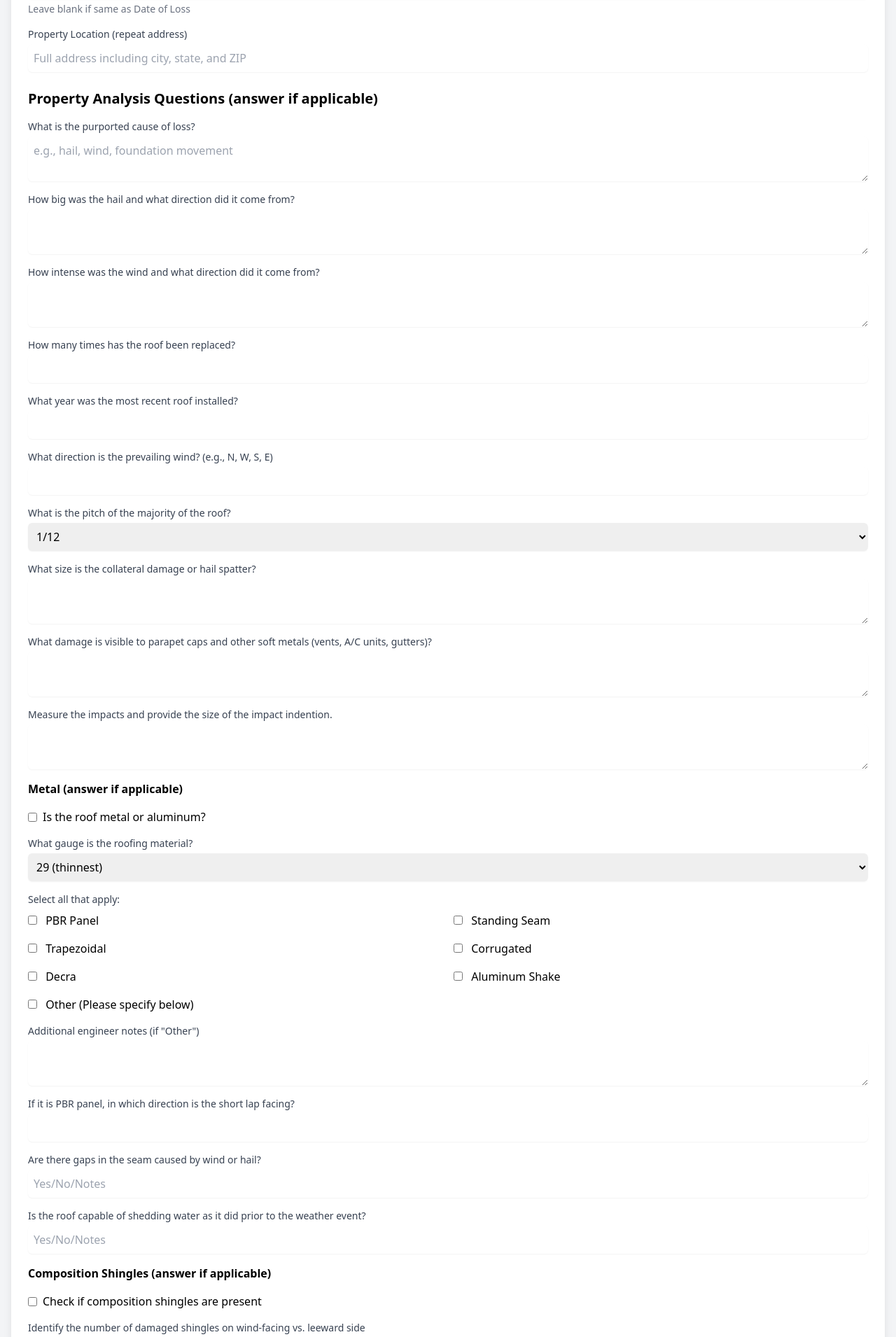
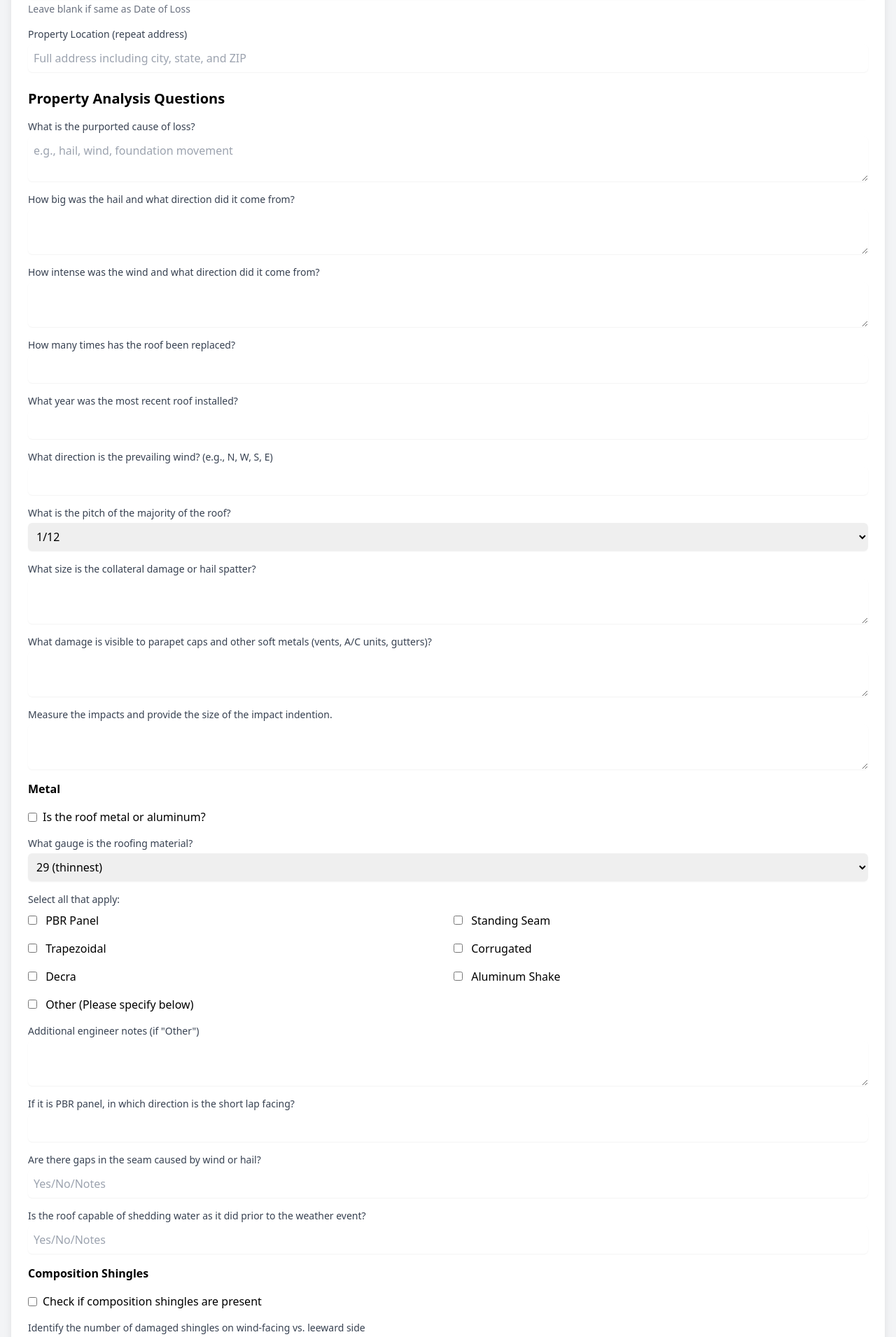
Before and after one commit to BlakeMyers22/PAUSA_Assistant, a website: page index.html in a window 1280 px wide. Shown: the part 1917-3827 px from the top of the page at 70% size. Drawn offline with nearby package versions, Linux system fonts and the light colour scheme.

Commit message:
Update index.html

```diff
--- a/index.html
+++ b/index.html
@@ -51,6 +51,7 @@
 </head>
 <body class="bg-gray-100 min-h-screen">
     <div class="container mx-auto px-4 py-8">
+        <!-- Title changed to "NSF Intake Process" -->
         <h1 class="text-3xl font-bold text-center mb-8">NSF INTAKE PROCESS</h1>
 
         <!-- Main Form -->
@@ -108,15 +109,17 @@
                     </div>
                 </div>
 
-                <!-- PROJECT BASIC INFORMATION -->
+                <!-- PROJECT BASIC INFORMATION (Substitute for "Basic Information") -->
                 <div class="space-y-4">
                     <h2 class="text-xl font-semibold">Project Basic Information</h2>
 
+                    <!-- Replacing "Investigation Date" with "Inspection Date," keeping the same ID -->
                     <div>
                         <label class="block text-sm font-medium text-gray-700 font-bold">Inspection Date</label>
                         <input type="date" id="investigationDate" class="mt-1 block w-full rounded-md border-gray-300 shadow-sm p-2" required>
                     </div>
 
+                    <!-- Replacing "Client Name" field with "Project Name," but we keep the same ID for code consistency -->
                     <div>
                         <label class="block text-sm font-medium text-gray-700 font-bold">Project Name (again)</label>
                         <input type="text" id="clientName" class="mt-1 block w-full rounded-md border-gray-300 shadow-sm p-2" required placeholder="e.g., 'Smith Commercial Bldg'">
@@ -151,10 +154,11 @@
                     </div>
                 </div>
 
-                <!-- CLAIM DATA -->
+                <!-- CLAIM DATA (Substitute for "Claim Information") -->
                 <div class="space-y-4">
                     <h2 class="text-xl font-semibold">Claim Data</h2>
 
+                    <!-- Claim Type with only 'Wind, Hail, Foundation' -->
                     <div>
                         <label class="block text-sm font-medium text-gray-700">Claim Type</label>
                         <select id="claimType" class="mt-1 block w-full rounded-md border-gray-300 shadow-sm p-2">
@@ -164,6 +168,7 @@
                         </select>
                     </div>
 
+                    <!-- Keep Date of Loss and Causation Date as is -->
                     <div>
                         <label class="block text-sm font-medium text-gray-700">Date of Loss (When damage was discovered)</label>
                         <input type="date" id="dateOfLoss" class="mt-1 block w-full rounded-md border-gray-300 shadow-sm p-2" required>
@@ -174,15 +179,16 @@
                         <p class="text-sm text-gray-500 mt-1">Leave blank if same as Date of Loss</p>
                     </div>
 
+                    <!-- "Property Location" repeated again -->
                     <div>
                         <label class="block text-sm font-medium text-gray-700">Property Location (repeat address)</label>
                         <input type="text" id="location" placeholder="Full address including city, state, and ZIP" class="mt-1 block w-full rounded-md border-gray-300 shadow-sm p-2" required>
                     </div>
                 </div>
 
-                <!-- PROPERTY ANALYSIS QUESTIONS (answer if applicable) -->
+                <!-- PROPERTY ANALYSIS QUESTIONS -->
                 <div class="space-y-4">
-                    <h2 class="text-xl font-semibold">Property Analysis Questions (answer if applicable)</h2>
+                    <h2 class="text-xl font-semibold">Property Analysis Questions</h2>
 
                     <div>
                         <label class="block text-sm font-medium text-gray-700">
@@ -261,8 +267,8 @@
                         <textarea rows="2" class="mt-1 block w-full rounded-md border-gray-300 shadow-sm p-2"></textarea>
                     </div>
 
-                    <!-- METAL (answer if applicable) -->
-                    <h3 class="font-bold">Metal (answer if applicable)</h3>
+                    <!-- METAL ROOF CHECKBOX AND DETAILS -->
+                    <h3 class="font-bold">Metal</h3>
                     <div class="flex items-center space-x-2">
                         <input type="checkbox" class="rounded">
                         <label>Is the roof metal or aluminum?</label>
@@ -338,8 +344,8 @@
                         <input type="text" class="mt-1 block w-full rounded-md border-gray-300 shadow-sm p-2" placeholder="Yes/No/Notes">
                     </div>
 
-                    <!-- Composition Shingles (answer if applicable) -->
-                    <h3 class="font-bold">Composition Shingles (answer if applicable)</h3>
+                    <!-- Composition Shingles -->
+                    <h3 class="font-bold">Composition Shingles</h3>
                     <div class="flex items-center space-x-2">
                         <input type="checkbox" class="rounded">
                         <label>Check if composition shingles are present</label>
@@ -440,8 +446,8 @@
                         <input type="text" class="mt-1 block w-full rounded-md border-gray-300 shadow-sm p-2" placeholder="Yes/No/Notes">
                     </div>
 
-                    <!-- Clay Tile Roofing (answer if applicable) -->
-                    <h3 class="font-bold">Clay Tile Roofing (answer if applicable)</h3>
+                    <!-- Clay Tile Roofing -->
+                    <h3 class="font-bold">Clay Tile Roofing</h3>
                     <div class="flex items-center space-x-2">
                         <input type="checkbox" class="rounded">
                         <label>Check if clay tile roofing is present</label>
@@ -487,8 +493,8 @@
                         <input type="text" class="mt-1 block w-full rounded-md border-gray-300 shadow-sm p-2">
                     </div>
 
-                    <!-- Concrete Tile Roofing (answer if applicable) -->
-                    <h3 class="font-bold">Concrete Tile Roofing (answer if applicable)</h3>
+                    <!-- Concrete Tile Roofing -->
+                    <h3 class="font-bold">Concrete Tile Roofing</h3>
                     <div class="flex items-center space-x-2">
                         <input type="checkbox" class="rounded">
                         <label>Check if concrete tile roofing is present</label>
@@ -718,6 +724,7 @@
         </div>
     </div>
 
+    <!-- Script block (unchanged except for final button text references) -->
     <script>
         // Report sections configuration
         const reportSections = [
@@ -832,6 +839,7 @@
         document.getElementById('claimForm').addEventListener('submit', async (e) => {
             e.preventDefault();
 
+            // Gather form data. Preserving existing field IDs for code compatibility.
             formContext = {
                 investigationDate: document.getElementById('investigationDate').value,
                 clientName: document.getElementById('clientName').value,
```
